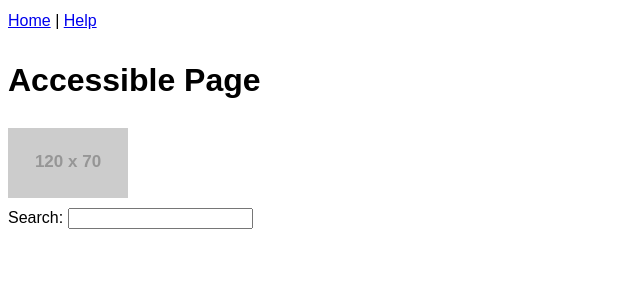
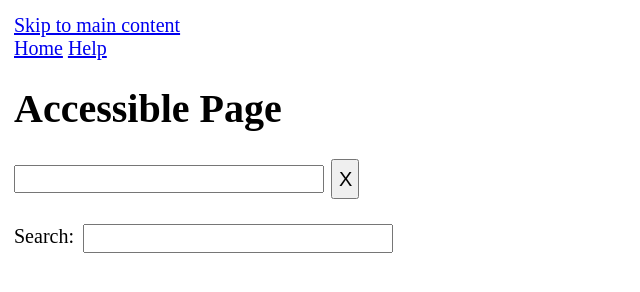
Before and after one commit to utkarsh-ml/WDW_0067, a plain HTML site: page Web_Designing_Workshop_Assignment/Assignment_11.html in a window 1280 px wide. Shown: the whole page, without its empty margins (0-640 px from the left). Drawn offline with Linux system fonts and the light colour scheme; placeholder pictures from the web are drawn by us.

Commit message:
Assignment 11: Accessibility

```diff
--- a/Web_Designing_Workshop_Assignment/Assignment_11.html
+++ b/Web_Designing_Workshop_Assignment/Assignment_11.html
@@ -1,23 +1,91 @@
+
 <!DOCTYPE html>
 <html lang="en">
-<head><meta charset="UTF-8"><meta name="viewport" content="width=device-width, initial-scale=1.0"><title>Accessible Page</title>
+<head>
+    <meta charset="UTF-8">
+    <meta name="viewport" content="width=device-width, initial-scale=1.0">
+    <title>Accessible Page</title>
+
+  <!-- • body: Sets the page font to "Times New Roman" with a serif fallback, adds a 14px margin around the page, and makes the text color black.
+• h1: Styles main headings with a large size of 40px and vertical margins of 25px (top) and 27px (bottom).
+• .top-links: Sets the font size to 20px for navigation or top-level link elements.
+• .input-area: Uses Flexbox (display: flex) to align its child elements horizontally (align-items: center), adds a 7px gap between them, and leaves a 25px bottom margin.
+• .main-input: Defines a fixed width of 310px and a height of 28px for an input field, using box-sizing: border-box so padding and borders are included in those dimensions.
+• button: Sets fixed button dimensions of 40px in height and 28px in width, a 20px font size, and a clickable pointer cursor. (Note: A width of 28px makes this a very narrow, tall button, which might look unusual unless styled for a compact icon).
+• .search-area: Sets a 20px font size for the search container, and gives any <input> inside it a width of 310px, a height of 29px, and a left margin of 4px. -->
+
     <style>
-  body { font-family:Arial,sans-serif; line-height:1.6; }
-  a:focus, input:focus { outline:3px solid orange; }
-  .skip { position:absolute; left:-9999px; }
-  .skip:focus { left:10px; top:10px; background:white; padding:8px; }
+        body {
+            font-family: "Times New Roman", serif;
+            margin: 14px;
+            color: black;
+        }
+
+        h1 {
+            font-size: 40px;
+            margin-top: 25px;
+            margin-bottom: 27px;
+        }
+
+        .top-links {
+            font-size: 20px;
+        }
+
+        .input-area {
+            display: flex;
+            align-items: center;
+            gap: 7px;
+            margin-bottom: 25px;
+        }
+
+        .main-input {
+            width: 310px;
+            height: 28px;
+            box-sizing: border-box;
+        }
+
+        button {
+            height: 40px;
+            width: 28px;
+            font-size: 20px;
+            cursor: pointer;
+        }
+
+        .search-area {
+            font-size: 20px;
+        }
+
+        .search-area input {
+            width: 310px;
+            height: 29px;
+            margin-left: 4px;
+            box-sizing: border-box;
+        }
     </style>
 </head>
+
 <body>
-  <a class="skip" href="#main">Skip to main content</a>
-  <header><a href="#home">Home</a> | <a href="#main">Help</a></header>
+
+    <div class="top-links">
+        <a href="#main">Skip to main content</a>
+        <br>
+        <a href="#">Home</a>
+        <a href="#">Help</a>
+    </div>
+
     <main id="main">
         <h1>Accessible Page</h1>
-    <img src="https://via.placeholder.com/120x70?text=Icon" alt="Blue information icon">
-    <form role="search" aria-label="Site search">
+
+        <div class="input-area">
+            <input type="text" class="main-input" aria-label="Main input">
+            <button type="button" aria-label="Close">X</button>
+        </div>
+
+        <div class="search-area">
             <label for="search">Search:</label>
-      <input id="search" name="q" type="search">
-    </form>
+            <input type="text" id="search">
+        </div>
     </main>
+
 </body>
 </html>
```
Lines whose indentation alone changed are shown as unchanged.
